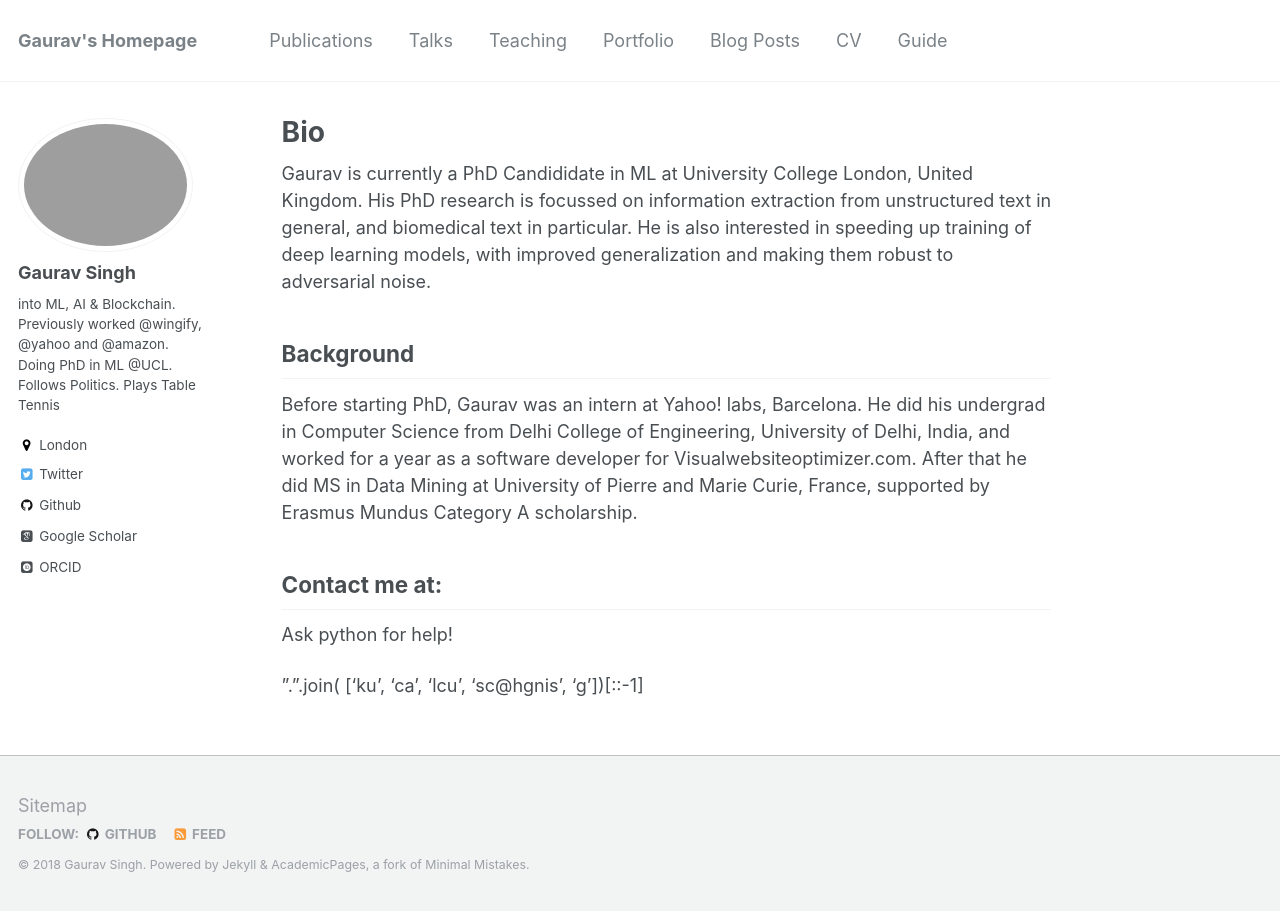
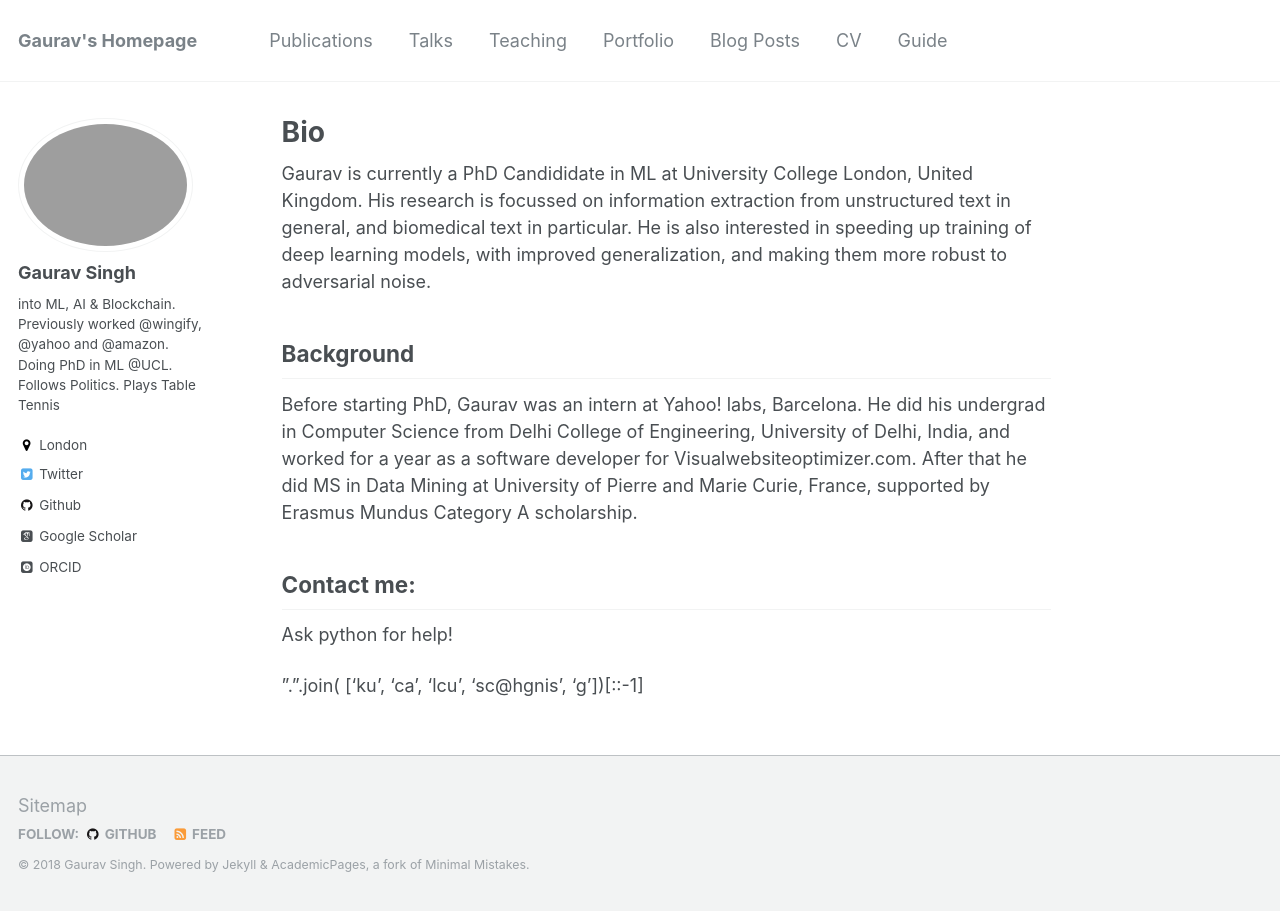
Before and after one commit to gauravsc/gauravsc.github.io, a Jekyll site: the page built from _pages/about.md, in a window 1280 px wide. Built offline with Jekyll 4.4.1, drawn with Linux system fonts in a browser that asks for light colours; some web fonts are replaced.

```diff
--- a/_pages/about.md
+++ b/_pages/about.md
@@ -8,14 +8,14 @@
   - /about.html
 ---
 
-Gaurav is currently a PhD Candididate in ML at University College London, United Kingdom. His PhD research is focussed on information extraction from unstructured text in general, and biomedical text in particular. He is also interested in speeding up training of deep learning models, with improved generalization and making them robust to adversarial noise.
+Gaurav is currently a PhD Candididate in ML at University College London, United Kingdom. His research is focussed on information extraction from unstructured text in general, and biomedical text in particular. He is also interested in speeding up training of deep learning models, with improved generalization, and making them more robust to adversarial noise.
 
 Background
 ------
 Before starting PhD, Gaurav was an intern at Yahoo! labs, Barcelona. He did his undergrad in Computer Science from Delhi College of Engineering, University of Delhi, India, and worked for a year as a software developer for Visualwebsiteoptimizer.com. After that he did MS in Data Mining at University of Pierre and Marie Curie, France, supported by Erasmus Mundus Category A scholarship.
 
 
-Contact me at:
+Contact me:
 ------
 Ask python for help!
 
```
